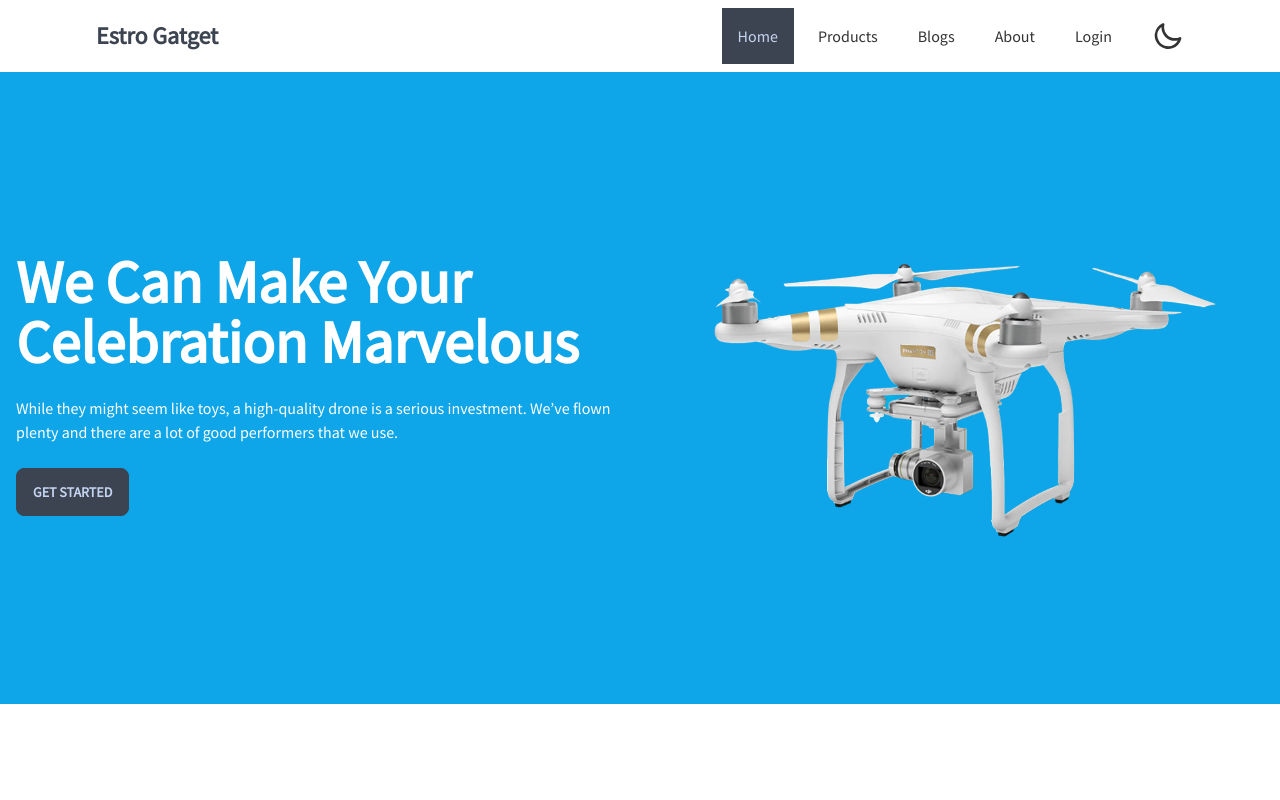
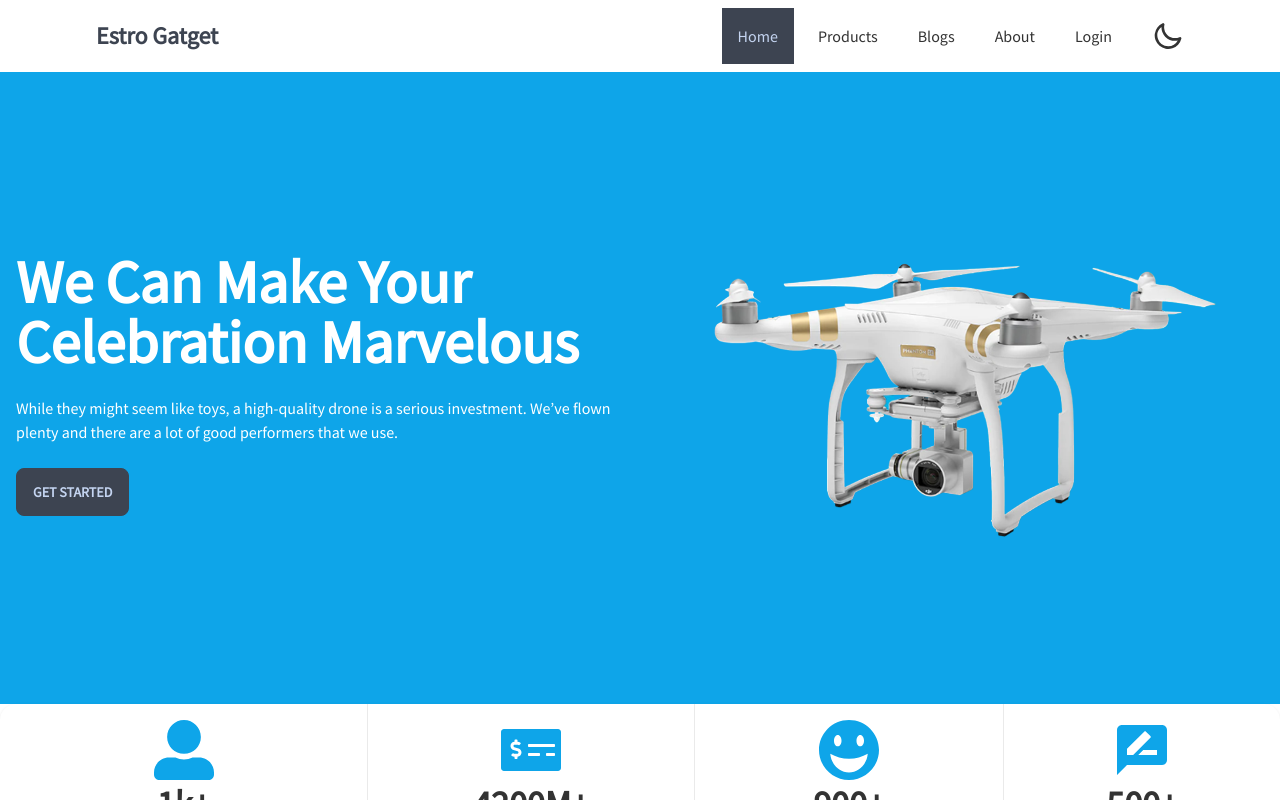
Before and after one commit to saikot-cse/estro-gadget, a React (Create React App) app: page / in a window 1280 px wide. Built offline with nearby package versions, Linux system fonts and the light colour scheme.

Commit message:
Nusiness Summary added

```diff
--- a/package.json
+++ b/package.json
@@ -9,6 +9,7 @@
     "daisyui": "^2.15.0",
     "react": "^18.1.0",
     "react-dom": "^18.1.0",
+    "react-icons": "^4.3.1",
     "react-router-dom": "^6.3.0",
     "react-scripts": "5.0.1",
     "web-vitals": "^2.1.4"
--- /dev/null
+++ b/src/pages/Home/BusinessSummary.js
@@ -0,0 +1,31 @@
+import { MdRateReview } from 'react-icons/md';
+import { FaUserAlt, FaMoneyCheckAlt } from 'react-icons/fa';
+import { ImHappy2 } from 'react-icons/im';
+export const BusinessSummary = () => {
+  return (
+    <div class="stats stats-vertical lg:stats-horizontal shadow w-full">
+      <div class="stat text-center">
+        <div class="stat-title"><FaUserAlt className='text-6xl text-accent block mx-auto mb-1'/></div>
+        <div class="stat-value mb-1">1k+</div>
+        <div class="stat-desc text-lg">Customers We Served</div>
+      </div>
+
+      <div class="stat text-center">
+        <div class="stat-title"><FaMoneyCheckAlt className='text-6xl text-accent block mx-auto mb-1'/></div>
+        <div class="stat-value mb-1">4200M+</div>
+        <div class="stat-desc text-lg">Annual Revenue</div>
+      </div>
+
+      <div class="stat text-center">
+        <div class="stat-title"><ImHappy2 className='text-6xl text-accent block mx-auto mb-1'/></div>
+        <div class="stat-value mb-1">900+</div>
+        <div class="stat-desc text-lg">Happy Clients</div>
+      </div>
+      <div class="stat text-center">
+        <div class="stat-title"><MdRateReview className='text-6xl text-accent block mx-auto mb-1'/></div>
+        <div class="stat-value mb-1">500+</div>
+        <div class="stat-desc text-lg">Reviews</div>
+      </div>
+    </div>
+  );
+};
--- a/src/pages/Home/Home.js
+++ b/src/pages/Home/Home.js
@@ -1,8 +1,10 @@
 import { Banner } from "./Banner";
+import { BusinessSummary } from "./BusinessSummary";
 export const Home = () => {
   return (
     <div>
       <Banner />
+      <BusinessSummary/>
     </div>
   );
 };
```
Also changed, not shown: 1 other file (tests, documents, lock files or other folders).
